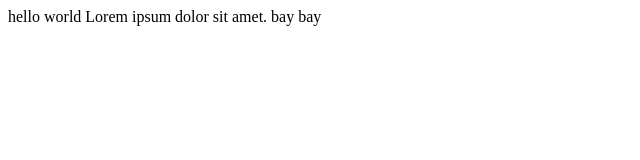
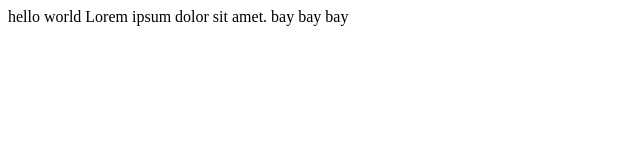
Before and after one commit to patrickiyiakimo/My-Portfolio, a React (Create React App) app: page / in a window 1280 px wide. Shown: the top 160 px of the page, without its empty margins (0-640 px from the left). Built offline with nearby package versions, Linux system fonts and the light colour scheme.

Commit message:
testing changes

```diff
--- a/src/App.js
+++ b/src/App.js
@@ -4,7 +4,7 @@ function App() {
   return (
     <div className="App">
       hello world
-      Lorem ipsum dolor sit amet. bay bay
+      Lorem ipsum dolor sit amet. bay bay bay
     </div>
   );
 }
```
